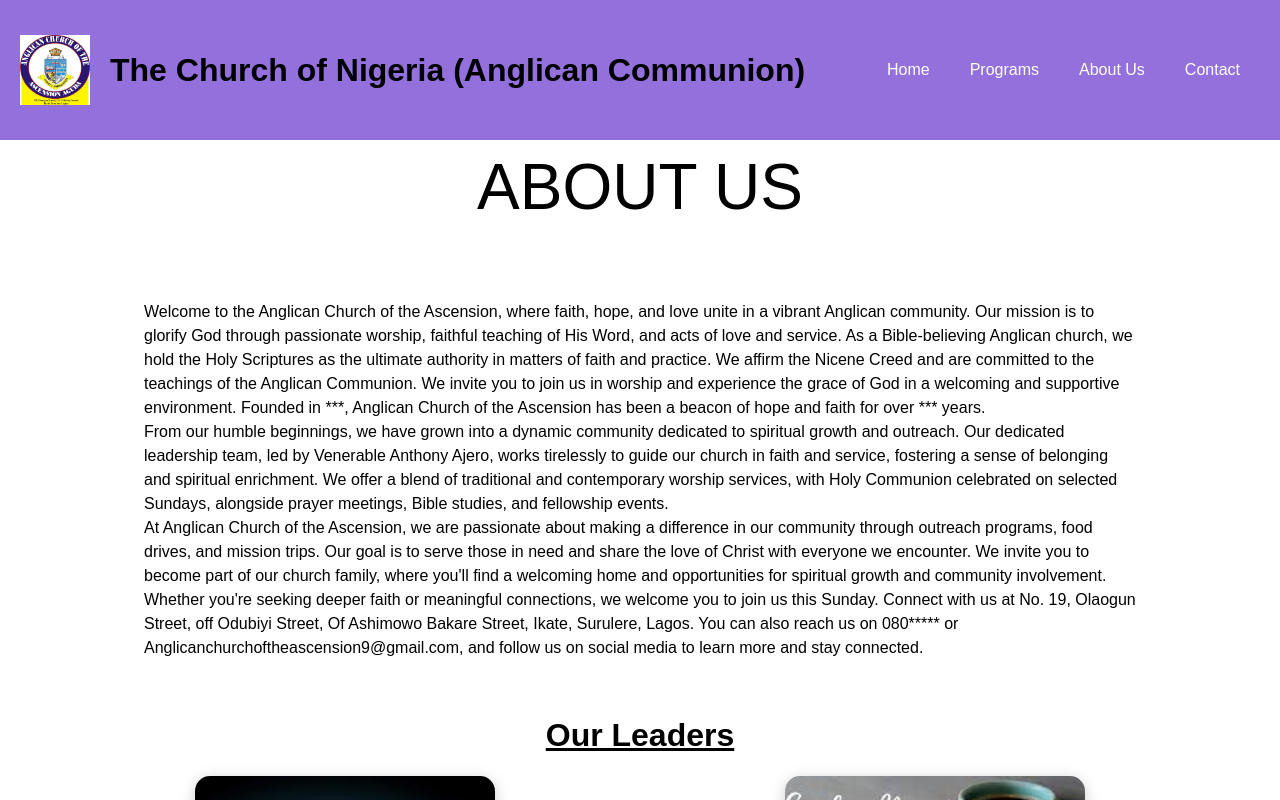
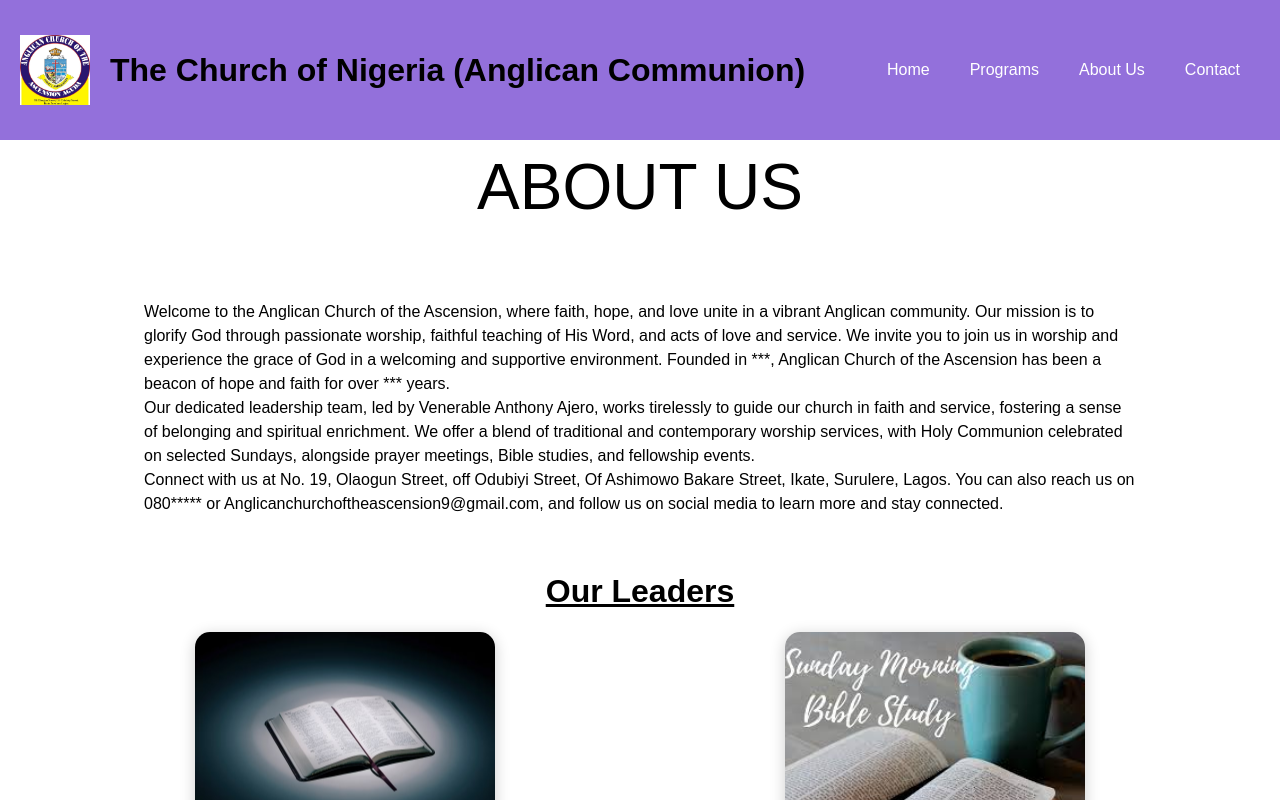
Before and after one commit to Visinho/Ascension-website, a React (Create React App) app: page /about in a window 1280 px wide. Shown: the top 800 px of the page. Built offline with nearby package versions, Linux system fonts and the light colour scheme.

Commit message:
Minor fixes

```diff
--- a/src/pages/About.js
+++ b/src/pages/About.js
@@ -10,44 +10,32 @@
       <div
         className="aboutTop"
         style={{ backgroundImage: `url(${ChurchImage})` }}
-      >
-      </div>
+      ></div>
       <div className="aboutBottom">
         <h1>ABOUT US</h1>
         <p>
           Welcome to the Anglican Church of the Ascension, where faith, hope,
           and love unite in a vibrant Anglican community. Our mission is to
           glorify God through passionate worship, faithful teaching of His Word,
-          and acts of love and service. As a Bible-believing Anglican church, we
-          hold the Holy Scriptures as the ultimate authority in matters of faith
-          and practice. We affirm the Nicene Creed and are committed to the
-          teachings of the Anglican Communion. We invite you to join us in
-          worship and experience the grace of God in a welcoming and supportive
-          environment. Founded in ***, Anglican Church of the Ascension has been
-          a beacon of hope and faith for over *** years. <br/>From
-          our humble beginnings, we have grown into a dynamic community
-          dedicated to spiritual growth and outreach. Our dedicated leadership
+          and acts of love and service. We invite you to join us in worship and
+          experience the grace of God in a welcoming and supportive environment.
+          Founded in ***, Anglican Church of the Ascension has been a beacon of
+          hope and faith for over *** years. <br /> Our dedicated leadership
           team, led by Venerable Anthony Ajero, works tirelessly to guide our
           church in faith and service, fostering a sense of belonging and
           spiritual enrichment. We offer a blend of traditional and contemporary
           worship services, with Holy Communion celebrated on selected Sundays,
-          alongside prayer meetings, Bible studies, and fellowship events. <br />At
-          Anglican Church of the Ascension, we are passionate about making a
-          difference in our community through outreach programs, food drives,
-          and mission trips. Our goal is to serve those in need and share the
-          love of Christ with everyone we encounter. We invite you to become
-          part of our church family, where you'll find a welcoming home and
-          opportunities for spiritual growth and community involvement. <br /> Whether
-          you're seeking deeper faith or meaningful connections, we welcome you
-          to join us this Sunday. Connect with us at No. 19, Olaogun Street, off
-          Odubiyi Street, Of Ashimowo Bakare Street, Ikate, Surulere, Lagos. You
-          can also reach us on 080***** or
-          Anglicanchurchoftheascension9@gmail.com, and follow us on social media
-          to learn more and stay connected.
+          alongside prayer meetings, Bible studies, and fellowship events.{" "}
+          <br /> Connect with us at No. 19, Olaogun Street, off Odubiyi Street,
+          Of Ashimowo Bakare Street, Ikate, Surulere, Lagos. You can also reach
+          us on 080***** or Anglicanchurchoftheascension9@gmail.com, and follow
+          us on social media to learn more and stay connected.
         </p>
       </div>
       <div className="program">
-          <h1 className="menuTitle"><u>Our Leaders</u></h1>
+        <h1 className="menuTitle">
+          <u>Our Leaders</u>
+        </h1>
         <div className="programList">
           {LeaderList.map((leaderList, key) => {
             return (
```
Lines whose indentation alone changed are shown as unchanged.
